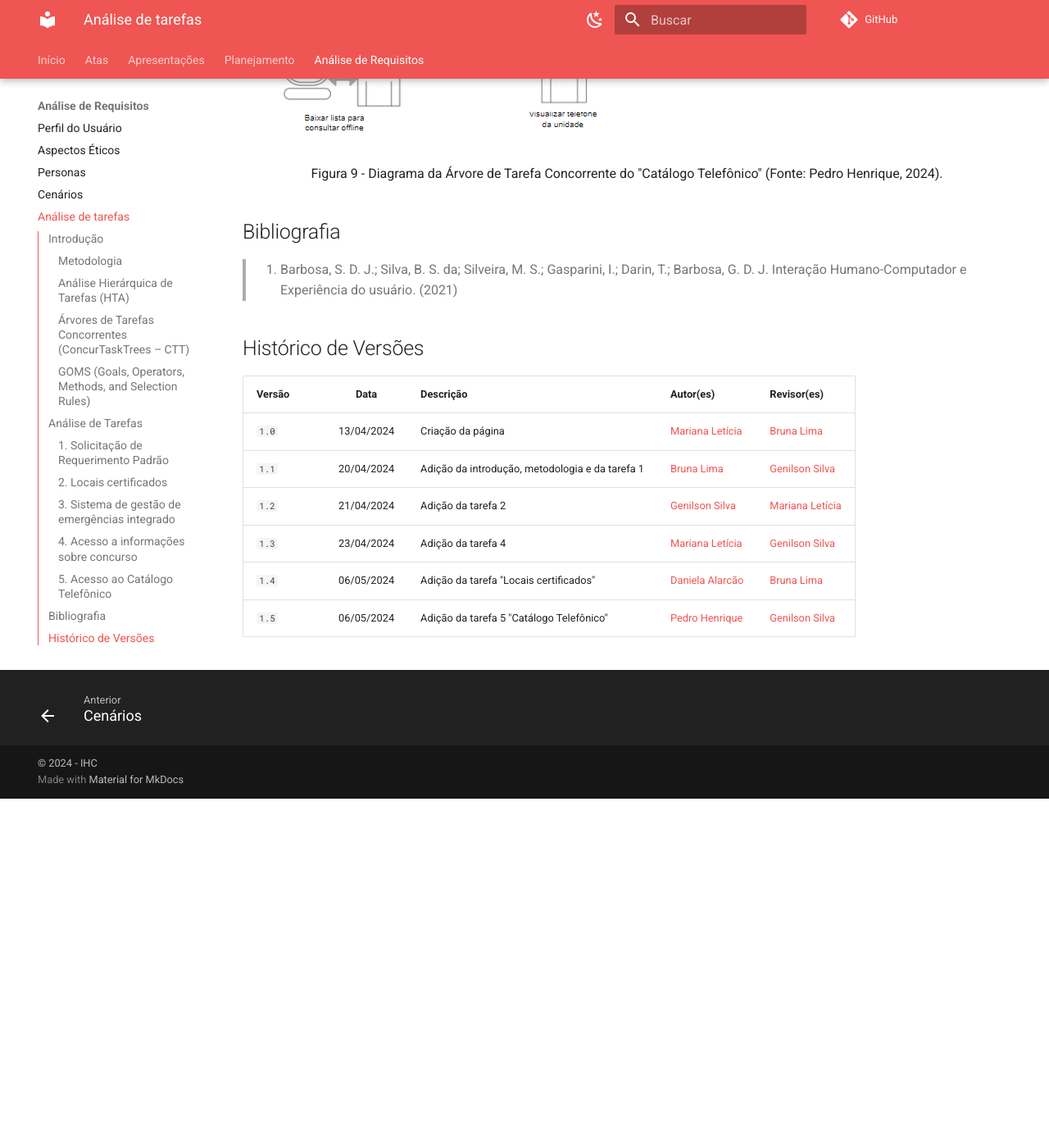
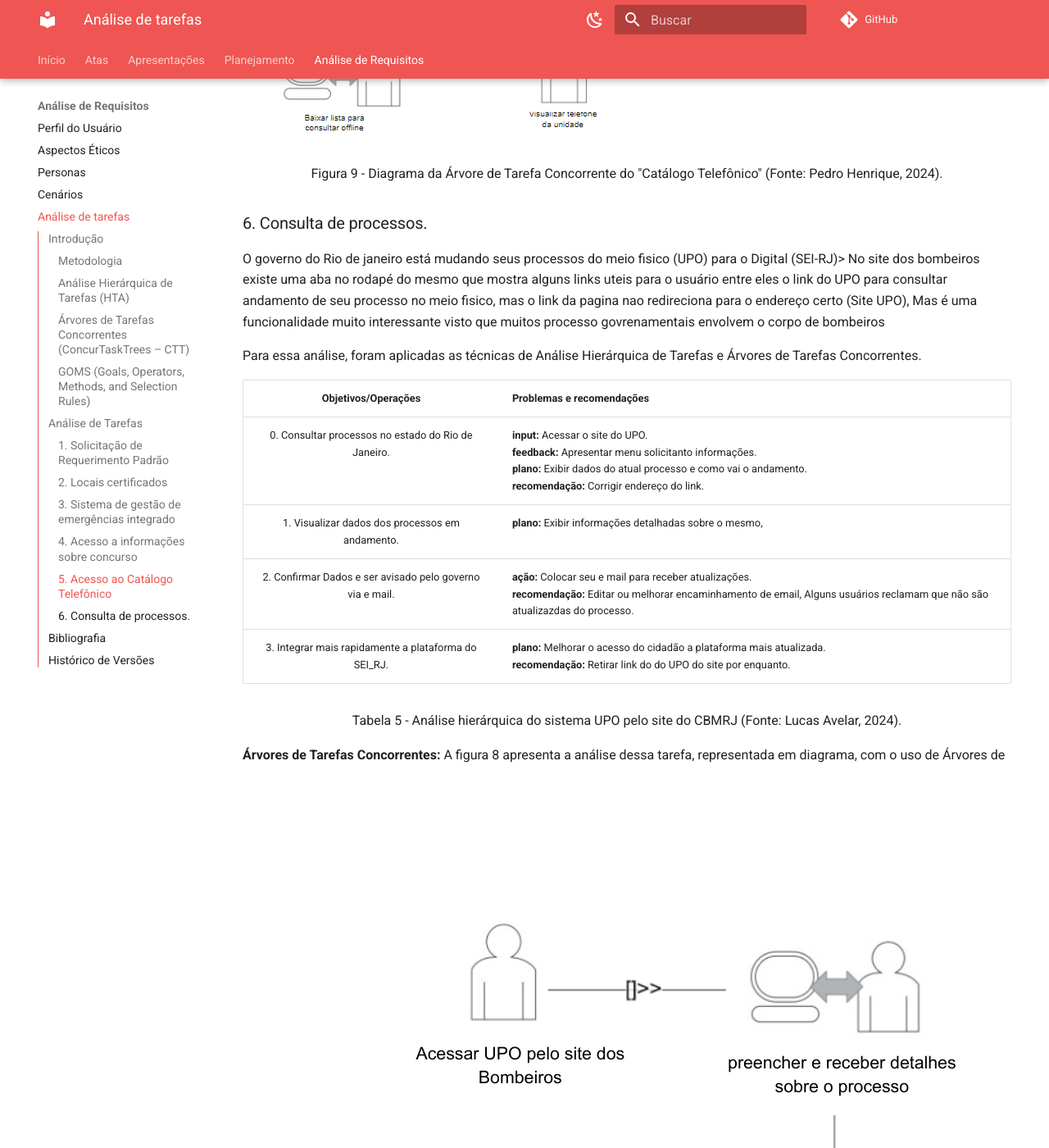
Before and after one commit to Interacao-Humano-Computador/2024.1-CBMERJ, an MkDocs documentation site: the page built from docs/analise_requisitos/analise_tarefas.md, in a window 1280 px wide and 1400 px high, scrolled down 9171 px. Shown: the whole window at 82% size. Built offline with MkDocs 1.6.1 and Material for MkDocs 9.7.7, drawn with Linux system fonts in a browser that asks for light colours; comment, search, counter and statistics services are not loaded; before the commit the page ends 10145 px from its top, so only the background shows below that; some of the changed text lies outside the part shown.

Commit message:
Analise de tarefas Plataforma UPO pelo site dos correios

```diff
--- a/docs/analise_requisitos/analise_tarefas.md
+++ b/docs/analise_requisitos/analise_tarefas.md
@@ -190,6 +190,24 @@ Desta maneira, foram utilizadas duas das seguintes técnicas de analise de taref
 ![](img/Arvore_de_tarefa_concorrente_9.png)
 <p align="center">Figura 9 - Diagrama da Árvore de Tarefa Concorrente do "Catálogo Telefônico" (Fonte: Pedro Henrique, 2024). </p>
 
+### 6. Consulta de processos.
+
+O governo do Rio de janeiro está mudando seus processos do meio fisico (UPO) para o Digital (SEI-RJ)> No site dos bombeiros existe uma aba no rodapé do mesmo que mostra alguns links uteis para o usuário entre eles o link do UPO para consultar andamento de seu processo no meio fisico, mas o link da pagina nao redireciona para o endereço certo (Site UPO), Mas é uma funcionalidade muito interessante visto que muitos processo govrenamentais envolvem o corpo de bombeiros
+
+Para essa análise, foram aplicadas as técnicas de Análise Hierárquica de Tarefas e Árvores de Tarefas Concorrentes.
+
+|    Objetivos/Operações    |    Problemas e recomendações    |
+| :-----------------------: | ------------------------------- |
+| 0. Consultar processos no estado do Rio de Janeiro. | **input:** Acessar o site do UPO.<br> **feedback:** Apresentar menu solicitanto informações.<br> **plano:** Exibir dados do atual processo e como vai o andamento.<br> **recomendação:** Corrigir endereço do link. |
+| 1. Visualizar dados dos processos em andamento.  | **plano:** Exibir informações detalhadas sobre o mesmo, |
+| 2. Confirmar Dados e ser avisado pelo governo via e mail. | **ação:** Colocar seu e mail para receber atualizações. <br>**recomendação:** Editar ou melhorar encaminhamento de email, Alguns usuários reclamam que não são atualizazdas do processo.  |
+| 3. Integrar mais rapidamente a plataforma do SEI_RJ. | **plano:** Melhorar o acesso do cidadão a plataforma mais atualizada. <br>**recomendação:** Retirar link do do UPO do site por enquanto. |
+<p align="center">Tabela 5 - Análise hierárquica do sistema UPO pelo site do CBMRJ (Fonte: Lucas Avelar, 2024). </p>
+
+**Árvores de Tarefas Concorrentes:** A figura 8 apresenta a análise dessa tarefa, representada em diagrama, com o uso de Árvores de Tarefas Concorrentes.
+![](img/UPO_BRJ.png)
+<p align="center">Figura 10 - Diagrama da Árvores de Tarefas Concorrentes de "Locais certificados" (Fonte: Lucas Avelar, 2024). </p>
+
 ## Bibliografia
 > 1. Barbosa, S. D. J.; Silva, B. S. da; Silveira, M. S.; Gasparini, I.; Darin, T.; Barbosa, G. D. J. Interação Humano-Computador e Experiência do usuário. (2021)
 
```
Also changed, not shown: docs/analise_requisitos/img/UPO_BRJ.png (added).
